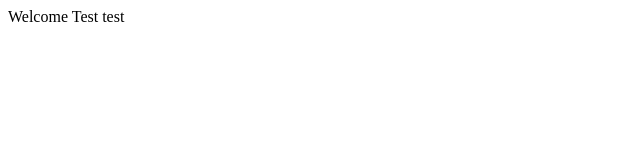
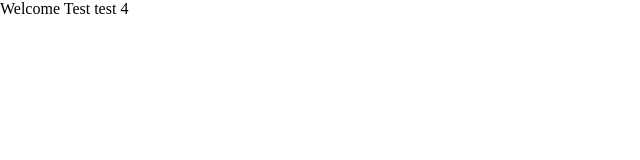
Before and after one commit to srich36/webpack-react-eslint-boilerplate, a React app: page / in a window 1280 px wide. Shown: the top 160 px of the page, without its empty margins (0-640 px from the left). Built offline with nearby package versions, Linux system fonts and the light colour scheme.

Commit message:
Add hot reloading

```diff
--- a/src/App.js
+++ b/src/App.js
@@ -1,6 +1,7 @@
 import React from "react";
 import ReactDOM from "react-dom";
 import AppWrapper from "./components/AppWrapper";
+import "./styles.css";
 
 const App = (props) => {
   return <AppWrapper />;
--- a/src/components/AppWrapper.js
+++ b/src/components/AppWrapper.js
@@ -2,12 +2,8 @@ import React, { Component } from "react";
 
 // eslint-disable-next-line react/prefer-stateless-function
 class AppWrapper extends Component {
-  constructor(props) {
-    super(props);
-  }
-
   render() {
-    return <div className="test">Welcome Test test</div>;
+    return <div className="test">Welcome Test test 4</div>;
   }
 }
 
--- /dev/null
+++ b/src/styles.css
@@ -0,0 +1,4 @@
+body {
+  margin: 0;
+  padding: 0;
+}
--- a/webpack.config.js
+++ b/webpack.config.js
@@ -7,10 +7,10 @@ const isDevelopment = process.env.NODE_ENV !== "production";
 module.exports = {
   entry: "./src/App.js",
   output: {
-    path: path.join(__dirname, "src", "js"),
+    path: path.join(__dirname, "build", "js"),
+    /* Hash the filename every build for cache busting */
+    filename: "[name].[contenthash].js",
     /* The base path which will be routed to index.html */
-    filename: "[name].[contenthash].js",
-
     publicPath: "/"
   },
   module: {
@@ -37,6 +37,10 @@ module.exports = {
       }
     ]
   },
+  devServer: {
+    hot: true
+  },
+  devtool: "source-map",
   plugins: [
     new HtmlWebPackPlugin({
       /* This injects the bundle into the src/index.html template */
```
Also changed, not shown: 1 other file (tests, documents, lock files or other folders).
